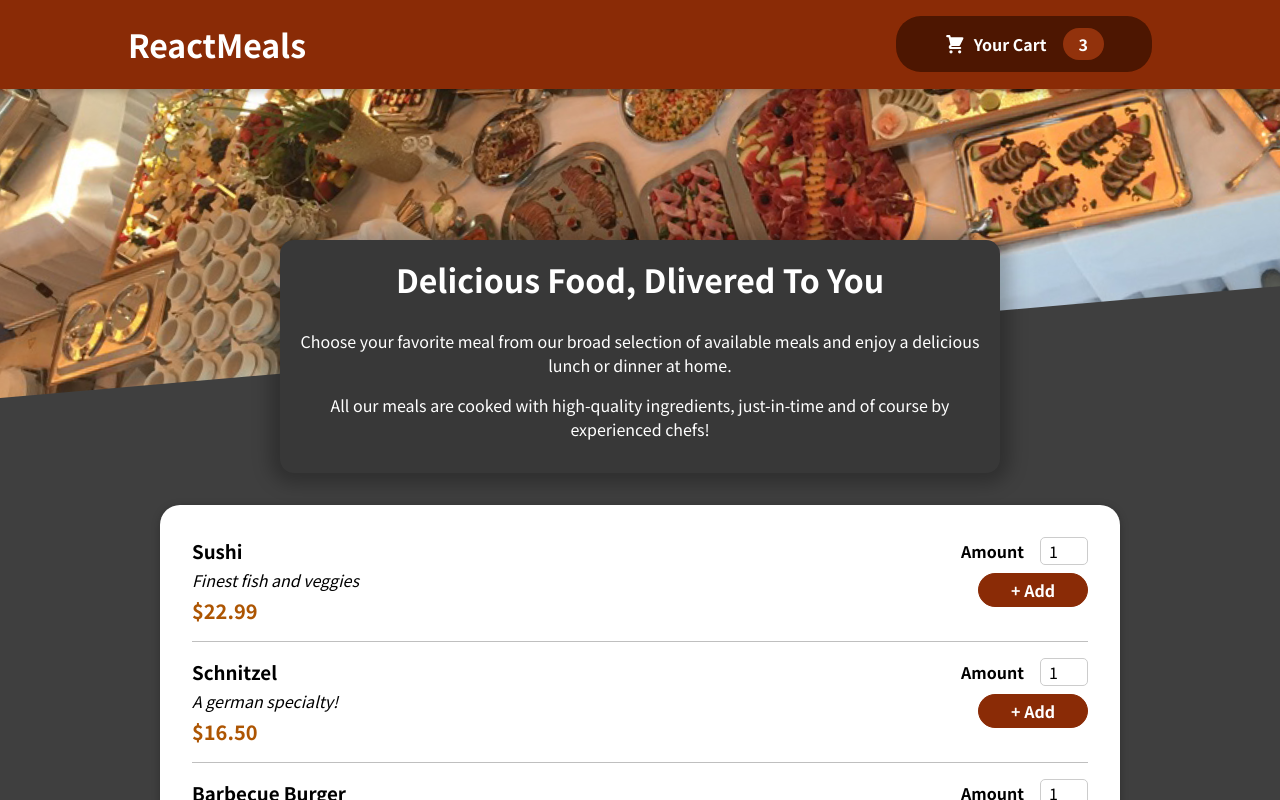
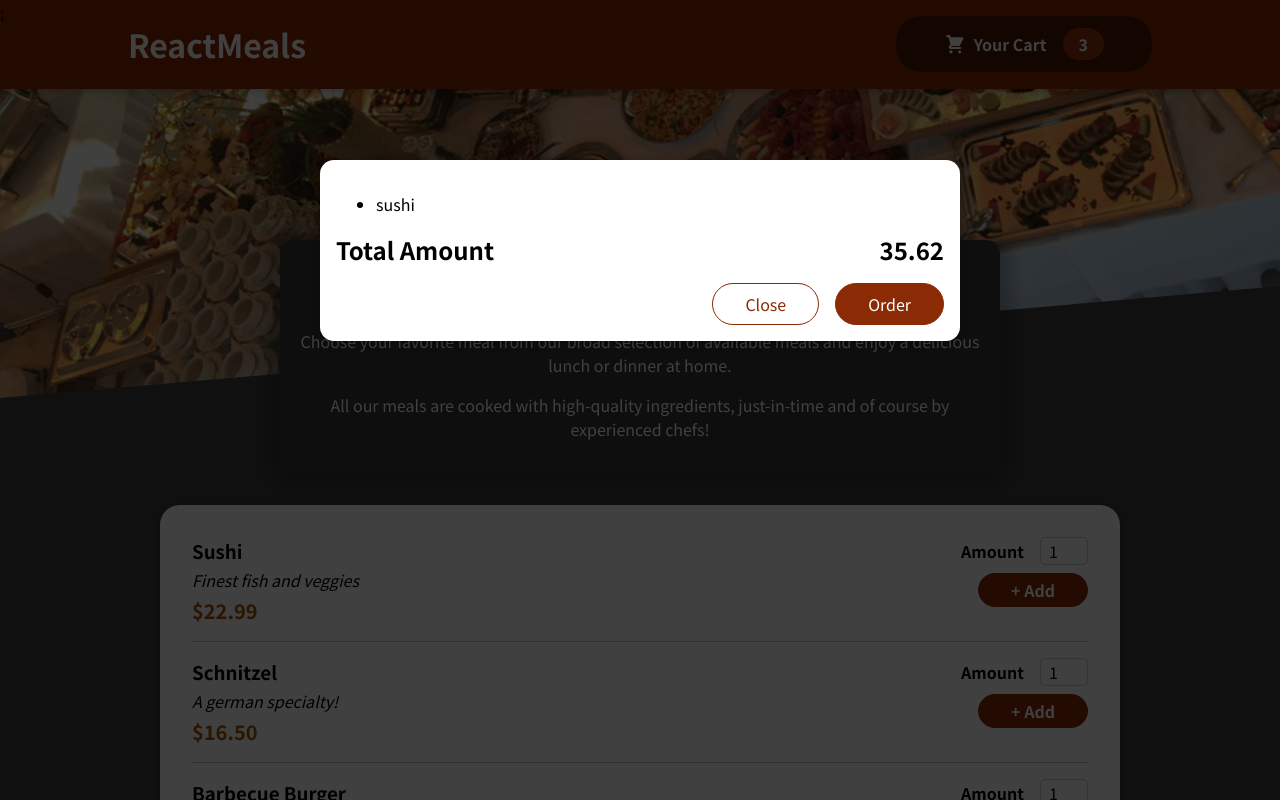
Before and after one commit to yishakw/Food-order-app, a React (Create React App) app: page / in a window 1280 px wide. Shown: the top 800 px of the page. Built offline with nearby package versions, Linux system fonts and the light colour scheme.

Commit message:
added the modal overlay component

```diff
--- a/public/index.html
+++ b/public/index.html
@@ -1,14 +1,12 @@
 <!DOCTYPE html>
 <html lang="en">
+
 <head>
   <meta charset="utf-8" />
   <link rel="icon" href="%PUBLIC_URL%/favicon.ico" />
   <meta name="viewport" content="width=device-width, initial-scale=1" />
   <meta name="theme-color" content="#000000" />
-    <meta
-      name="description"
-      content="Web site created using create-react-app"
-    />
+  <meta name="description" content="Web site created using create-react-app" />
   <link rel="apple-touch-icon" href="%PUBLIC_URL%/logo192.png" />
   <!--
       manifest.json provides metadata used when your web app is installed on a
@@ -26,8 +24,10 @@
     -->
   <title>React App</title>
 </head>
+
 <body>
   <noscript>You need to enable JavaScript to run this app.</noscript>
+  <div id="modal"></div>
   <div id="root"></div>
   <!--
       This HTML file is a template.
@@ -40,4 +40,5 @@
       To create a production bundle, use `npm run build` or `yarn build`.
     -->
 </body>
+
 </html>
--- a/src/App.js
+++ b/src/App.js
@@ -1,11 +1,15 @@
 import { Fragment } from "react";
 import Header from "./Components/Layout/Header";
 import Meals from "./Components/Meals/Meals";
+import Cart from "./Components/Cart/Cart";
 function App() {
   return (
     <Fragment>
+      <Cart />
       <Header />
-      <Meals />
+      <main>
+        <Meals />
+      </main>
     </Fragment>
   );
 }
--- /dev/null
+++ b/src/Components/Cart/Cart.js
@@ -0,0 +1,29 @@
+import classes from "./Cart.module.css";
+import Modal from "../Meals/Modal";
+import { useState } from "react";
+const Cart = (props) => {
+  const cartItems = (
+    <ul>
+      {[{ id: "c1", name: "sushi", amount: "2", price: "12.99" }].map(
+        (item) => (
+          <li>{item.name}</li>
+        )
+      )}
+    </ul>
+  );
+  return (
+    <Modal>
+      {cartItems}
+      <div className={classes.total}>
+        <span>Total Amount</span>
+        <span>35.62</span>
+      </div>
+      <div className={classes.actions}>
+        <button className={classes["button--alt"]}>Close</button>
+        <button className={classes.button}>Order</button>
+      </div>
+    </Modal>
+  );
+};
+
+export default Cart;
--- /dev/null
+++ b/src/Components/Cart/Cart.module.css
@@ -0,0 +1,44 @@
+.cart-items {
+  list-style: none;
+  margin: 0;
+  padding: 0;
+}
+
+.total {
+  display: flex;
+  justify-content: space-between;
+  align-items: center;
+  font-weight: bold;
+  font-size: 1.5rem;
+  margin: 1rem 0;
+}
+
+.actions {
+  text-align: right;
+}
+
+.actions button {
+  font: inherit;
+  cursor: pointer;
+  background-color: transparent;
+  border: 1px solid #8a2b06;
+  padding: 0.5rem 2rem;
+  border-radius: 25px;
+  margin-left: 1rem;
+}
+
+.actions button:hover,
+.actions button:active {
+  background-color: #5a1a01;
+  border-color: #5a1a01;
+  color: white;
+}
+
+.actions .button--alt {
+  color: #8a2b06;
+}
+
+.actions .button {
+  background-color: #8a2b06;
+  color: white;
+}
--- /dev/null
+++ b/src/Components/Meals/Modal.js
@@ -0,0 +1,26 @@
+import { Fragment } from "react/cjs/react.production.min";
+import classes from "./Modal.module.css";
+import { createPortal } from "react-dom";
+const portalElement = document.getElementById("modal");
+function ModalOverlay({ children }) {
+  return <div className={classes.modal}>{children}</div>;
+}
+const Backdrop = ({ props, children }) => {
+  return (
+    <div className={classes.backdrop}>
+      <div>{children}</div>;
+    </div>
+  );
+};
+const Modal = (props) => {
+  return (
+    <Fragment>
+      {createPortal(
+        <ModalOverlay>{props.children}</ModalOverlay>,
+        portalElement
+      )}
+      {createPortal(<Backdrop />, portalElement)}
+    </Fragment>
+  );
+};
+export default Modal;
--- /dev/null
+++ b/src/Components/Meals/Modal.module.css
@@ -0,0 +1,40 @@
+.backdrop {
+  position: fixed;
+  top: 0;
+  left: 0;
+  width: 100%;
+  height: 100vh;
+  z-index: 20;
+  background-color: rgba(0, 0, 0, 0.75);
+}
+
+.modal {
+  position: fixed;
+  top: 20vh;
+  left: 5%;
+  width: 90%;
+  background-color: white;
+  padding: 1rem;
+  border-radius: 14px;
+  box-shadow: 0 2px 8px rgba(0, 0, 0, 0.25);
+  z-index: 30;
+  animation: slide-down 300ms ease-out forwards;
+}
+
+@media (min-width: 768px) {
+  .modal {
+    width: 40rem;
+    left: calc(50% - 20rem);
+  }
+}
+
+@keyframes slide-down {
+  from {
+    opacity: 0;
+    transform: translateY(-3rem);
+  }
+  to {
+    opacity: 1;
+    transform: translateY(0);
+  }
+}
--- a/src/Components/UI/Card.js
+++ b/src/Components/UI/Card.js
@@ -1,5 +1,4 @@
 import classes from "./Card.module.css";
-
 const Card = ({ children }) => {
   return <div className={classes.card}>{children}</div>;
 };
```
Also changed, not shown: 1 other file (tests, documents, lock files or other folders). Lines whose indentation alone changed are shown as unchanged.
